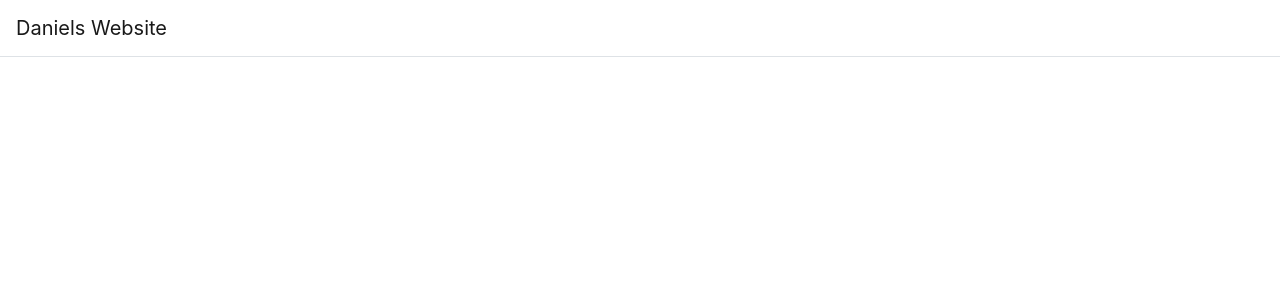
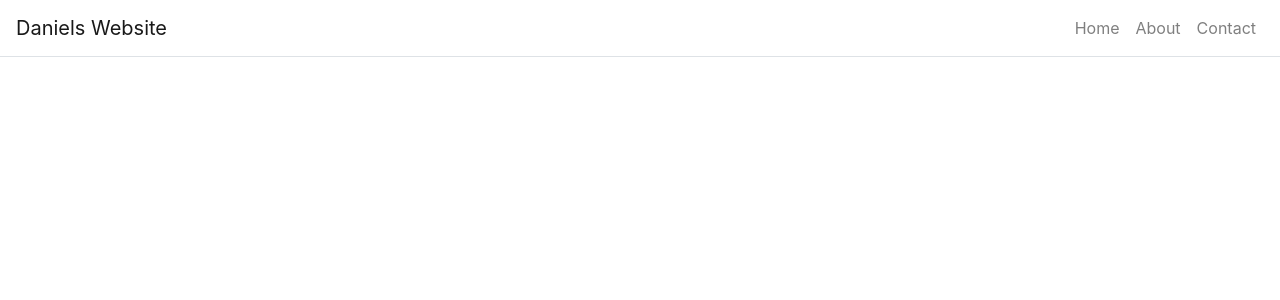
Before and after one commit to dmadera0/personal-site, a React (Create React App) app: page / in a window 1280 px wide. Shown: the top 300 px of the page. Built offline with nearby package versions, Linux system fonts and the light colour scheme.

Commit message:
added navbuttons and sandwhich

```diff
--- a/src/App.js
+++ b/src/App.js
@@ -1,8 +1,9 @@
 import React from 'react';
 import './App.css';
-import {BrowserRouter as Router, } from 'react-router-dom';
+import {BrowserRouter as Router, Route, Link } from 'react-router-dom';
 import Container from 'react-bootstrap/Container';
 import Navbar from 'react-bootstrap/Navbar'
+import Nav from 'react-bootstrap/Nav'
 import NavbarBrand from 'react-bootstrap/NavbarBrand'
 
 class App extends React.Component {
@@ -34,8 +35,17 @@
       <Router>
         <Container className="p-0" fluid ={true}>
 
-          <Navbar className = "border-bottom">
+          <Navbar className = "border-bottom" bg ="transparent" expand ='lg'>
             <Navbar.Brand>Daniels Website</Navbar.Brand>
+            <Navbar.Toggle className="border-0" aria-controls="navbar-toggle" />
+            <Navbar.Collapse id = "navbar-toggle">
+              <Nav className="ml-auto">
+                <Link className="nav-link" to="/">Home</Link>
+                <Link className="nav-link" to="/about">About</Link>
+                <Link className="nav-link" to="/contact">Contact</Link>
+              </Nav>
+            </Navbar.Collapse>
+
           </Navbar>
         </Container>
 
```
Also changed, not shown: 1 other file (tests, documents, lock files or other folders).
